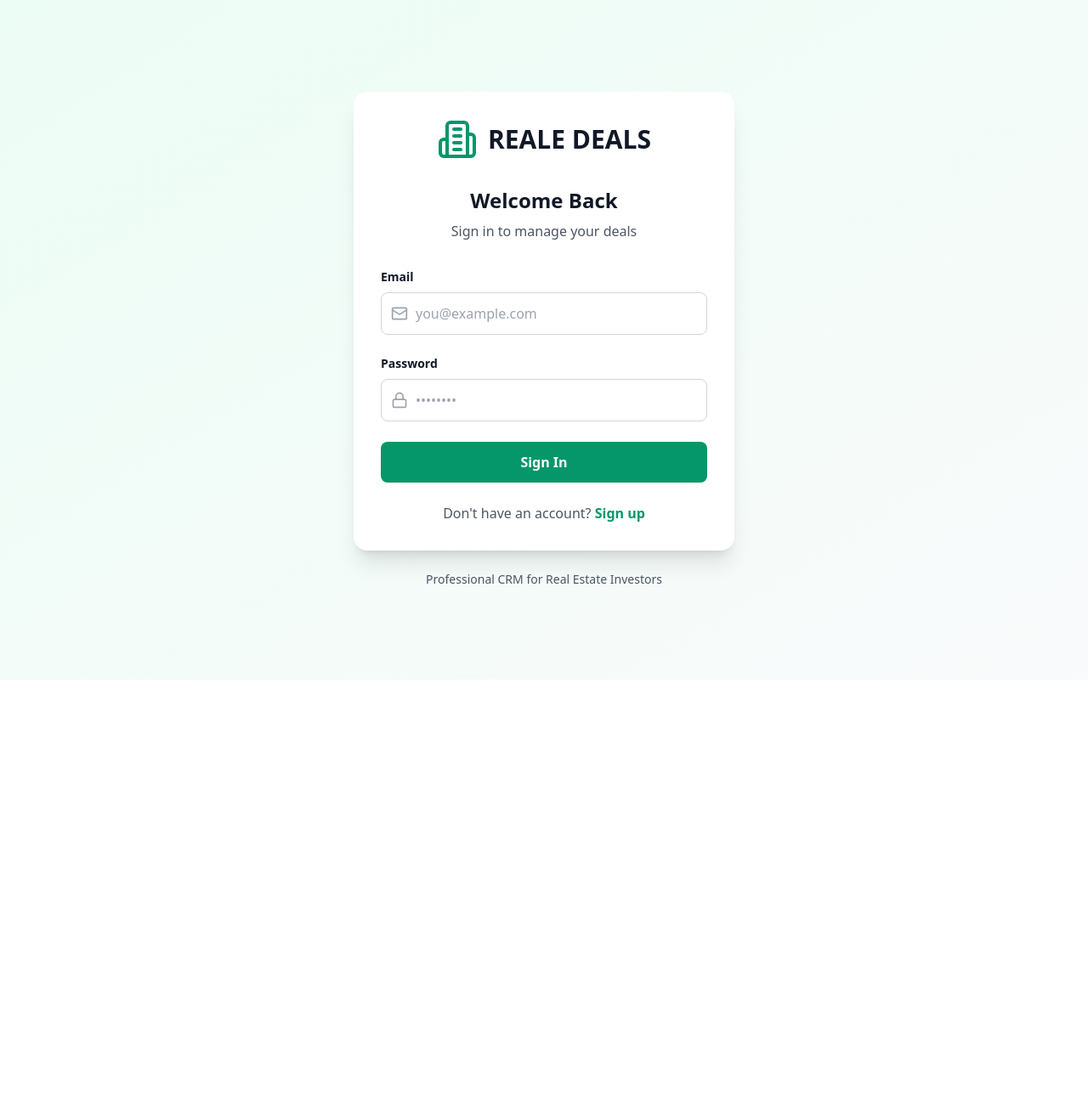
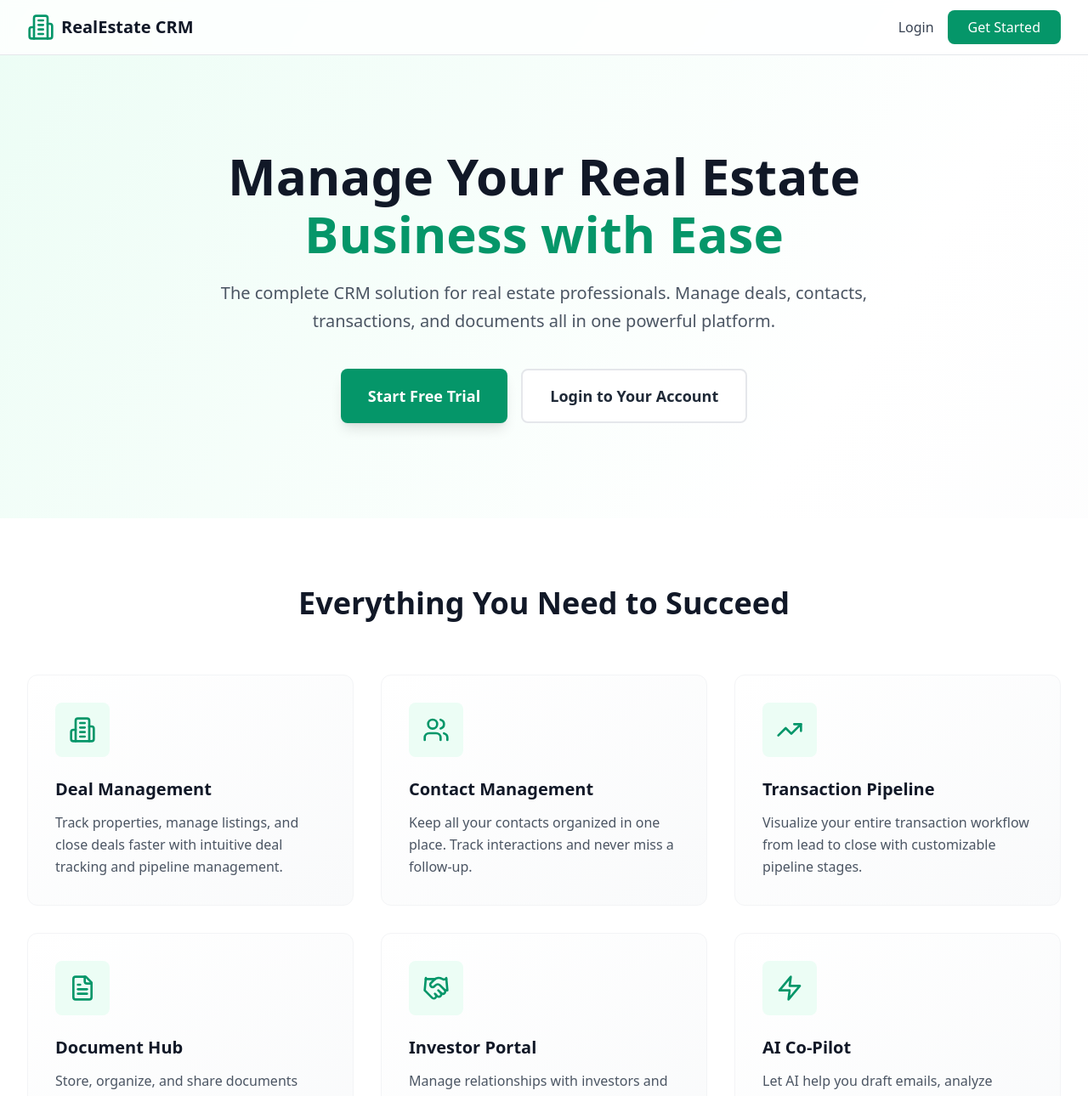
Before and after one commit to Goodmoneyinc/realedeal, a React (Vite) app: page / in a window 1280 px wide. Shown: the top 1290 px of the page at 85% size. Before the commit the page ends 800 px from the top, so only its background shows below. Built offline with nearby package versions, Linux system fonts and the light colour scheme; no server answers.

Commit message:
Updated App.tsx

```diff
--- a/src/App.tsx
+++ b/src/App.tsx
@@ -1,5 +1,6 @@
 import { useState } from 'react';
 import { AuthProvider, useAuth } from './contexts/AuthContext';
+import { LandingPage } from './components/Landing/LandingPage';
 import { Login } from './components/Auth/Login';
 import { Signup } from './components/Auth/Signup';
 import { DashboardLayout } from './components/Layout/DashboardLayout';
@@ -20,7 +21,7 @@ type ViewType = 'dashboard' | 'deals' | 'contacts' | 'profile' | 'investors' | '
 
 function AppContent() {
   const { user, loading } = useAuth();
-  const [authView, setAuthView] = useState<'login' | 'signup'>('login');
+  const [authView, setAuthView] = useState<'landing' | 'login' | 'signup'>('landing');
   const [currentView, setCurrentView] = useState<ViewType>('dashboard');
 
   if (loading) {
@@ -35,10 +36,27 @@ function AppContent() {
   }
 
   if (!user) {
-    if (authView === 'login') {
-      return <Login onToggleView={() => setAuthView('signup')} />;
+    if (authView === 'landing') {
+      return (
+        <LandingPage
+          onLogin={() => setAuthView('login')}
+          onSignup={() => setAuthView('signup')}
+        />
+      );
+    } else if (authView === 'login') {
+      return (
+        <Login
+          onToggleView={() => setAuthView('signup')}
+          onBack={() => setAuthView('landing')}
+        />
+      );
     } else {
-      return <Signup onToggleView={() => setAuthView('login')} />;
+      return (
+        <Signup
+          onToggleView={() => setAuthView('login')}
+          onBack={() => setAuthView('landing')}
+        />
+      );
     }
   }
 
--- a/src/components/Auth/Login.tsx
+++ b/src/components/Auth/Login.tsx
@@ -1,12 +1,13 @@
 import { useState } from 'react';
-import { Building2, Mail, Lock, AlertCircle } from 'lucide-react';
+import { Building2, Mail, Lock, AlertCircle, ArrowLeft } from 'lucide-react';
 import { useAuth } from '../../contexts/AuthContext';
 
 interface LoginProps {
   onToggleView: () => void;
+  onBack?: () => void;
 }
 
-export function Login({ onToggleView }: LoginProps) {
+export function Login({ onToggleView, onBack }: LoginProps) {
   const [email, setEmail] = useState('');
   const [password, setPassword] = useState('');
   const [error, setError] = useState('');
@@ -29,6 +30,15 @@ export function Login({ onToggleView }: LoginProps) {
   return (
     <div className="min-h-screen bg-gradient-to-br from-emerald-50 to-gray-50 flex items-center justify-center p-4">
       <div className="max-w-md w-full">
+        {onBack && (
+          <button
+            onClick={onBack}
+            className="flex items-center text-gray-600 hover:text-emerald-600 mb-4 transition-colors"
+          >
+            <ArrowLeft className="h-5 w-5 mr-2" />
+            Back to Home
+          </button>
+        )}
         <div className="bg-white rounded-2xl shadow-xl p-8">
           <div className="flex items-center justify-center mb-8">
             <Building2 className="h-12 w-12 text-emerald-600 mr-3" />
--- a/src/components/Auth/Signup.tsx
+++ b/src/components/Auth/Signup.tsx
@@ -1,14 +1,15 @@
 import { useState } from 'react';
-import { Building2, Mail, Lock, User, AlertCircle, CheckCircle, Briefcase, TrendingUp, DollarSign } from 'lucide-react';
+import { Building2, Mail, Lock, User, AlertCircle, CheckCircle, Briefcase, TrendingUp, DollarSign, ArrowLeft } from 'lucide-react';
 import { useAuth } from '../../contexts/AuthContext';
 
 interface SignupProps {
   onToggleView: () => void;
+  onBack?: () => void;
 }
 
 type UserRole = 'agent' | 'investor' | 'lender';
 
-export function Signup({ onToggleView }: SignupProps) {
+export function Signup({ onToggleView, onBack }: SignupProps) {
   const [fullName, setFullName] = useState('');
   const [email, setEmail] = useState('');
   const [password, setPassword] = useState('');
@@ -70,6 +71,15 @@ export function Signup({ onToggleView }: SignupProps) {
   return (
     <div className="min-h-screen bg-gradient-to-br from-emerald-50 to-gray-50 flex items-center justify-center p-4">
       <div className="max-w-md w-full">
+        {onBack && (
+          <button
+            onClick={onBack}
+            className="flex items-center text-gray-600 hover:text-emerald-600 mb-4 transition-colors"
+          >
+            <ArrowLeft className="h-5 w-5 mr-2" />
+            Back to Home
+          </button>
+        )}
         <div className="bg-white rounded-2xl shadow-xl p-8">
           <div className="flex items-center justify-center mb-8">
             <Building2 className="h-12 w-12 text-emerald-600 mr-3" />
--- /dev/null
+++ b/src/components/Landing/LandingPage.tsx
@@ -0,0 +1,153 @@
+import { Building2, Users, FileText, TrendingUp, Handshake, Zap } from 'lucide-react';
+
+interface LandingPageProps {
+  onLogin: () => void;
+  onSignup: () => void;
+}
+
+export function LandingPage({ onLogin, onSignup }: LandingPageProps) {
+  return (
+    <div className="min-h-screen bg-gradient-to-br from-emerald-50 via-white to-gray-50">
+      <nav className="bg-white/80 backdrop-blur-sm border-b border-gray-200 sticky top-0 z-50">
+        <div className="max-w-7xl mx-auto px-4 sm:px-6 lg:px-8">
+          <div className="flex justify-between items-center h-16">
+            <div className="flex items-center space-x-2">
+              <Building2 className="h-8 w-8 text-emerald-600" />
+              <span className="text-xl font-bold text-gray-900">RealEstate CRM</span>
+            </div>
+            <div className="flex items-center space-x-4">
+              <button
+                onClick={onLogin}
+                className="text-gray-700 hover:text-emerald-600 font-medium transition-colors"
+              >
+                Login
+              </button>
+              <button
+                onClick={onSignup}
+                className="bg-emerald-600 text-white px-6 py-2 rounded-lg hover:bg-emerald-700 transition-colors font-medium"
+              >
+                Get Started
+              </button>
+            </div>
+          </div>
+        </div>
+      </nav>
+
+      <main>
+        <section className="max-w-7xl mx-auto px-4 sm:px-6 lg:px-8 py-20 md:py-28">
+          <div className="text-center">
+            <h1 className="text-5xl md:text-6xl font-bold text-gray-900 mb-6">
+              Manage Your Real Estate
+              <span className="block text-emerald-600 mt-2">Business with Ease</span>
+            </h1>
+            <p className="text-xl text-gray-600 mb-10 max-w-3xl mx-auto leading-relaxed">
+              The complete CRM solution for real estate professionals. Manage deals, contacts,
+              transactions, and documents all in one powerful platform.
+            </p>
+            <div className="flex flex-col sm:flex-row justify-center gap-4">
+              <button
+                onClick={onSignup}
+                className="bg-emerald-600 text-white px-8 py-4 rounded-lg hover:bg-emerald-700 transition-colors text-lg font-semibold shadow-lg hover:shadow-xl"
+              >
+                Start Free Trial
+              </button>
+              <button
+                onClick={onLogin}
+                className="bg-white text-gray-800 px-8 py-4 rounded-lg hover:bg-gray-50 transition-colors text-lg font-semibold border-2 border-gray-200"
+              >
+                Login to Your Account
+              </button>
+            </div>
+          </div>
+        </section>
+
+        <section className="bg-white py-20">
+          <div className="max-w-7xl mx-auto px-4 sm:px-6 lg:px-8">
+            <h2 className="text-3xl md:text-4xl font-bold text-center text-gray-900 mb-16">
+              Everything You Need to Succeed
+            </h2>
+            <div className="grid md:grid-cols-2 lg:grid-cols-3 gap-8">
+              <FeatureCard
+                icon={<Building2 className="h-8 w-8 text-emerald-600" />}
+                title="Deal Management"
+                description="Track properties, manage listings, and close deals faster with intuitive deal tracking and pipeline management."
+              />
+              <FeatureCard
+                icon={<Users className="h-8 w-8 text-emerald-600" />}
+                title="Contact Management"
+                description="Keep all your contacts organized in one place. Track interactions and never miss a follow-up."
+              />
+              <FeatureCard
+                icon={<TrendingUp className="h-8 w-8 text-emerald-600" />}
+                title="Transaction Pipeline"
+                description="Visualize your entire transaction workflow from lead to close with customizable pipeline stages."
+              />
+              <FeatureCard
+                icon={<FileText className="h-8 w-8 text-emerald-600" />}
+                title="Document Hub"
+                description="Store, organize, and share documents securely. Integrate with DocuSign for seamless e-signatures."
+              />
+              <FeatureCard
+                icon={<Handshake className="h-8 w-8 text-emerald-600" />}
+                title="Investor Portal"
+                description="Manage relationships with investors and lenders. Share deals and track referrals effortlessly."
+              />
+              <FeatureCard
+                icon={<Zap className="h-8 w-8 text-emerald-600" />}
+                title="AI Co-Pilot"
+                description="Let AI help you draft emails, analyze deals, and streamline your workflow with intelligent automation."
+              />
+            </div>
+          </div>
+        </section>
+
+        <section className="py-20 bg-gradient-to-br from-emerald-600 to-emerald-700">
+          <div className="max-w-4xl mx-auto px-4 sm:px-6 lg:px-8 text-center">
+            <h2 className="text-3xl md:text-4xl font-bold text-white mb-6">
+              Ready to Transform Your Business?
+            </h2>
+            <p className="text-xl text-emerald-50 mb-8">
+              Join hundreds of real estate professionals who trust our platform
+            </p>
+            <button
+              onClick={onSignup}
+              className="bg-white text-emerald-600 px-8 py-4 rounded-lg hover:bg-gray-50 transition-colors text-lg font-semibold shadow-xl"
+            >
+              Get Started Today
+            </button>
+          </div>
+        </section>
+      </main>
+
+      <footer className="bg-gray-900 text-gray-300 py-12">
+        <div className="max-w-7xl mx-auto px-4 sm:px-6 lg:px-8 text-center">
+          <div className="flex items-center justify-center space-x-2 mb-4">
+            <Building2 className="h-6 w-6 text-emerald-500" />
+            <span className="text-lg font-semibold text-white">RealEstate CRM</span>
+          </div>
+          <p className="text-sm text-gray-400">
+            The complete solution for real estate professionals
+          </p>
+        </div>
+      </footer>
+    </div>
+  );
+}
+
+interface FeatureCardProps {
+  icon: React.ReactNode;
+  title: string;
+  description: string;
+}
+
+function FeatureCard({ icon, title, description }: FeatureCardProps) {
+  return (
+    <div className="bg-gradient-to-br from-white to-gray-50 p-8 rounded-xl border border-gray-100 hover:shadow-lg transition-shadow">
+      <div className="bg-emerald-50 w-16 h-16 rounded-lg flex items-center justify-center mb-6">
+        {icon}
+      </div>
+      <h3 className="text-xl font-semibold text-gray-900 mb-3">{title}</h3>
+      <p className="text-gray-600 leading-relaxed">{description}</p>
+    </div>
+  );
+}
```
